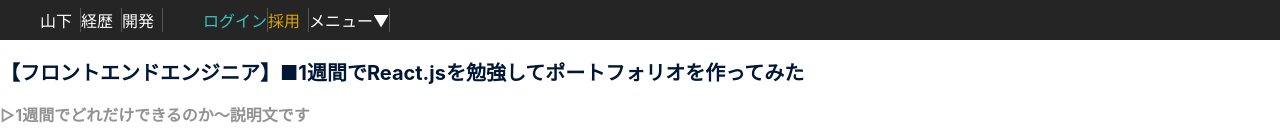
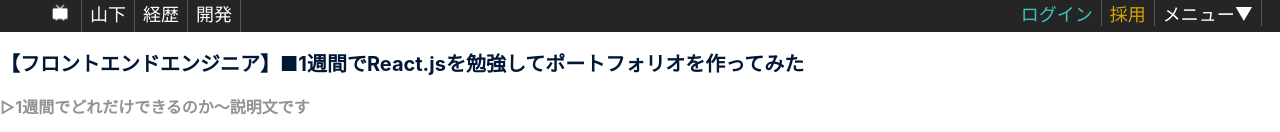
Before and after one commit to ixap2i/try-react-app, a React (Create React App) app in the folder try-react-app/: page / in a window 1280 px wide. Shown: the top 132 px of the page. Built offline with nearby package versions, Linux system fonts and the light colour scheme.

Commit message:
refactor header

```diff
--- a/try-react-app/src/niconico/Header.css
+++ b/try-react-app/src/niconico/Header.css
@@ -5,7 +5,6 @@ ul {
 
 li {
   list-style: none;
-  min-width: calc(2rem + 8px);
   border-right: 1px solid #555555;
 }
 
@@ -13,8 +12,16 @@ header {
   background: #252525;
   color: #fff;
   display: inline-flex;
-  padding: 0.5rem 0;
+  font-size: 18px;
   width: 100%;
+}
+
+header li {
+  padding: 0 0.5rem ;
+}
+
+.a-headerIcon {
+  width: 25px;
 }
 
 .header__menu {
@@ -23,6 +30,8 @@ header {
 
 .header__subMenu {
   justify-content: flex-end;
+  position: absolute;
+  right: 1em;
 }
 
 .header__subMenu .login {
--- a/try-react-app/src/niconico/Header.js
+++ b/try-react-app/src/niconico/Header.js
@@ -1,24 +1,24 @@
 import React from 'react';
 import './Header.css';
-
+import nico_mark from './nico_mark.png';
 
 function Header() {
   return (
     <header className="header">
 			<ul class="header__menu">
-				<li>山下</li>
-				<li>経歴</li>
-				<li>開発</li>
-
+				<li>
+					<img src={nico_mark} class="a-headerIcon" alt="niconico" />
+				</li>
+				{functionMenu}
 			</ul>
 
 			<ul class="header__subMenu">
-				<li class="login">ログイン</li>
-				<li class="saiyo">採用</li>
-				<li>メニュー▼</li>
+				{functionSubMenu}
 			</ul>
     </header>
   );
 }
 
+const functionMenu = [<li>山下</li>, <li>経歴</li>, <li>開発</li>];
+const functionSubMenu = [<li class="login">ログイン</li>, <li class="saiyo">採用</li>, <li>メニュー▼</li>];
 export default Header;
```
